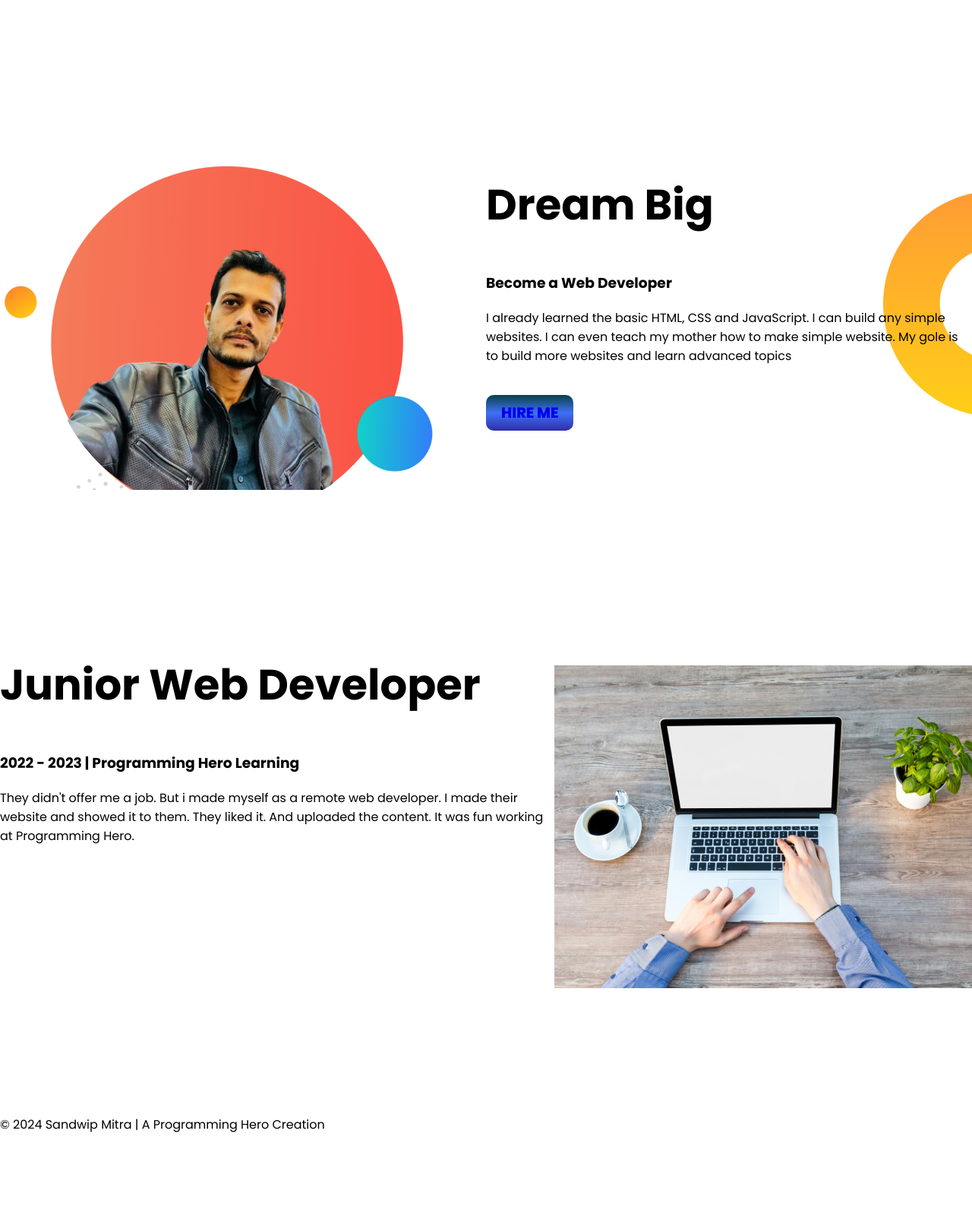
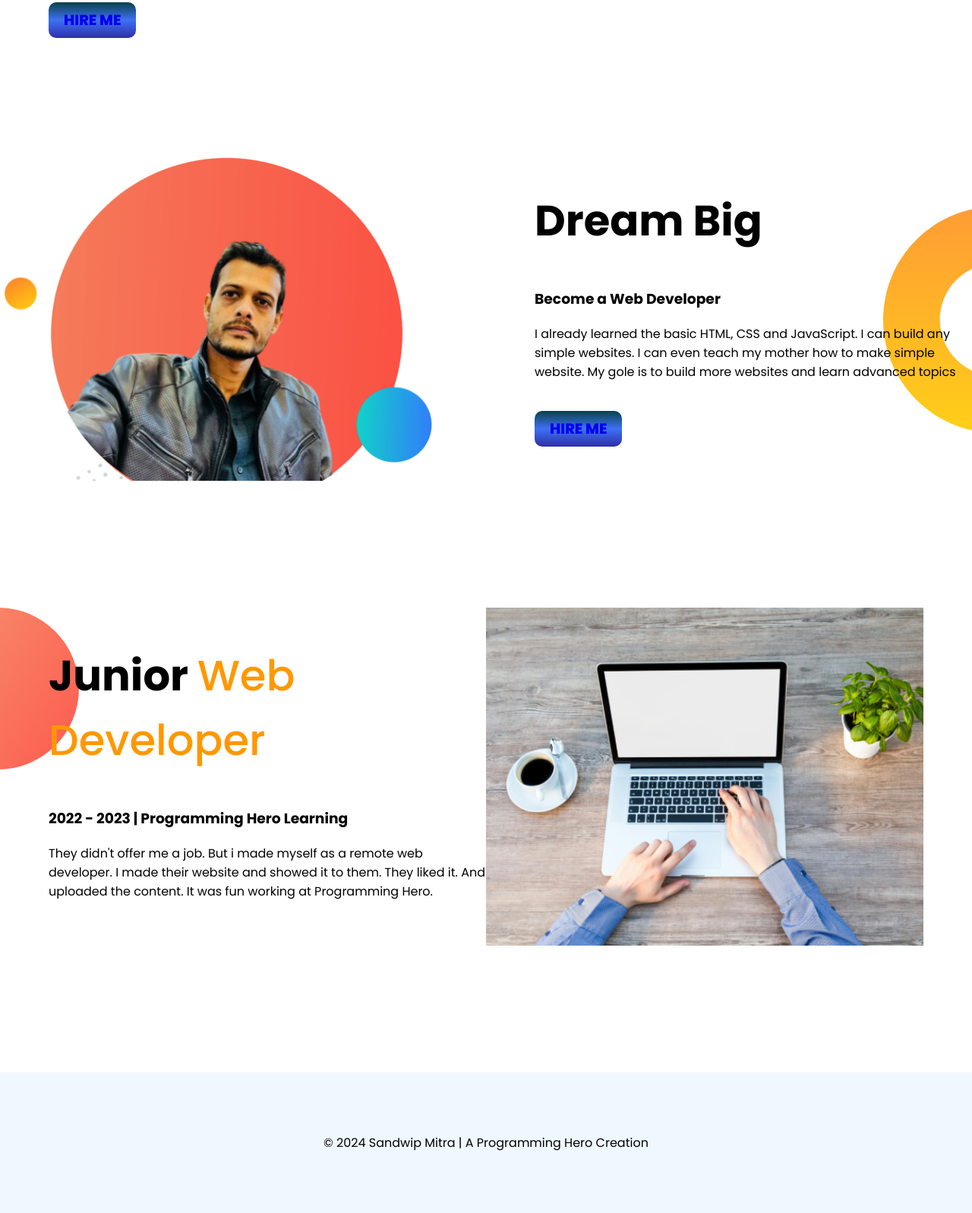
Before and after one commit to sandwipmitra/developer-portfolio-mitra, a plain HTML site: page index.html in a window 1280 px wide. Shown: the part 553-2150 px from the top of the page at 76% size. Before the commit the page ends 2046 px from the top, so only its background shows below. Drawn offline with Linux system fonts and the light colour scheme.

Commit message:
4th commit

```diff
--- a/index.html
+++ b/index.html
@@ -16,8 +16,8 @@
 <body>
 
     <main>
-        <section class="upper-sec">
-            <div class="descrip-1">
+        <section class="welcome">
+            <div class="half-width-1">
                 <h1>Welcome To</h1>
                 <h1><span class="sm">Sandwip Mitra</span> World!</h1>
                 <h3>Marathon Runner and Swimmer</h3>
@@ -31,16 +31,16 @@
                     <a class="btn" href="https://www.linkedin.com/in/sandwip-m-678630161/" target="_blank">HIRE ME</a>
                 </div>
             </div>
-            <div class="img-1">
+            <div class="half-width-2">
                 <img src="images/Portfolio-1st.png">
             </div>
         </section>
 
-        <section class="middle-sec">
-            <div class="img-2">
+        <section class="big-dream">
+            <div class="half-width-2">
                 <img src="images/Portfolio-2nd.png">
             </div>
-            <div class="descrip-2">
+            <div class="half-width-1">
                 <h1>Dream Big</h1>
                 <h3>Become a Web Developer</h3>
                 <p>I already learned the basic HTML, CSS and JavaScript. I can build any simple websites. I can even
@@ -55,21 +55,22 @@
         </section>
 
         <section class="exp">
-            <div>
-                <h1>Junior Web Developer</h1>
+            <div class="half-width-1">
+                <h1>Junior <span class="sm">Web Developer</span></h1>
                 <h3>2022 - 2023 | Programming Hero Learning</h3>
                 <p>They didn't offer me a job. But i made myself as a remote web developer. I made their website and
                     showed it to them. They liked it. And uploaded the content. It was fun working at Programming Hero.
                 </p>
             </div>
-            <div class="img-3">
+            <div class="half-width-2">
                 <img src="images/junior-web-dev2.png">
             </div>
         </section>
-
-        <footer>
-            <tfoot> &#169 2024 Sandwip Mitra | A Programming Hero Creation</tfoot>
-        </footer>
+        <section class="ftr">
+            <footer>
+                <p> &#169 2024 Sandwip Mitra | A Programming Hero Creation</p>
+            </footer>
+        </section>
     </main>
 
 </body>
--- a/style.css
+++ b/style.css
@@ -1,18 +1,24 @@
 body {
     margin: 0 auto;
     width: 100%;
-    height: 100vh;
+    /* height: 100vh; */
     font-family: "Poppins", sans-serif;
     font-weight: 400;
     font-style: normal;
     /* overflow: auto; */
+    overflow-x: hidden;
 
 
 }
 
+/* section {
+    display: flex;
+} */
+
+
 h1 {
     font-size: 3.5rem;
-    font-weight: ;
+
 }
 
 .sm {
@@ -20,16 +26,14 @@ h1 {
     font-weight: 500;
 }
 
-.upper-sec {
+.welcome {
     display: flex;
     margin-bottom: 10em;
     background-image: url(images/top-banner.png);
     background-repeat: no-repeat;
-
-
 }
 
-.middle-sec {
+.big-dream {
     display: flex;
     margin-bottom: 10em;
     background-image: url(images/dream-bg.png);
@@ -37,44 +41,26 @@ h1 {
     background-position: right;
 }
 
-.descrip-1 {
-    margin-top: 2em;
+.half-width-1 {
     width: 50%;
+    padding-left: 5%;
 }
 
-.img-1 {
+.half-width-2 {
     width: 50%;
-    margin-top: 4em;
+    padding-right: 5%;
 }
 
-.descrip-2 {
-    margin-top: 2em;
-    width: 50%;
-}
-
-.img-2 {
-    width: 50%;
-    margin-top: 4em;
-}
-}
-
-.descrip-2 {
-    margin-top: 2em;
-}
-
-tfoot {
-    margin-top: 8em;
-    align-items: center;
+.half-width-2 img {
+    width: 100%;
 }
 
 .exp {
     display: flex;
     margin-bottom: 10em;
-}
-
-.img-3 {
-    width: 50%;
-    margin-top: 4em;
+    background-image: url(images/exp-bg.png);
+    background-repeat: no-repeat;
+    /* background-position: calc(0%-100%); */
 }
 
 .btn {
@@ -93,3 +79,13 @@ tfoot {
 .hire-me {
     margin-top: 3em;
 }
+
+.ftr {
+    padding: 4rem 0;
+    background-color: aliceblue;
+}
+
+footer p {
+    text-align: center;
+
+}
```
